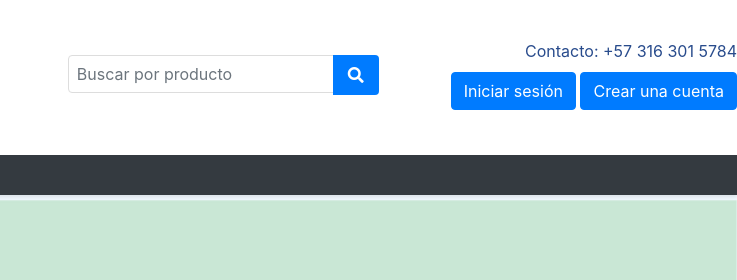
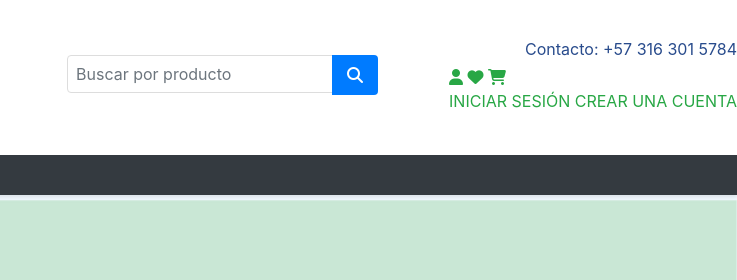
Before and after one commit to Octaviusb/dentaleshop, a website: page public/views/index.html in a window 1280 px wide. Shown: the top 280 px of the page, 543-1280 px from the left. Drawn offline with nearby package versions, Linux system fonts and the light colour scheme; files that its build step writes are made by us from their sources; files whose address does not match are found by name.

Commit message:
Update index.html

```diff
--- a/public/views/index.html
+++ b/public/views/index.html
@@ -16,6 +16,8 @@
 
     <!-- Font Awesome -->
     <link href="https://cdnjs.cloudflare.com/ajax/libs/font-awesome/5.15.4/css/all.min.css" rel="stylesheet">
+    <link rel="stylesheet" href="https://cdnjs.cloudflare.com/ajax/libs/font-awesome/6.4.2/css/all.min.css">
+
 
     <!-- Bootstrap -->
     <link href="https://cdn.jsdelivr.net/npm/bootstrap@4.6.2/dist/css/bootstrap.min.css" rel="stylesheet">
@@ -52,14 +54,16 @@
             <div class="user-info">
                 <p class="mb-1">Contacto: +57 316 301 5784</p>
                 <div id="_desktop_user_info">
-                    <div class="user-info">
-                        <a class="bon-tooltip" href="/perfil" rel="nofollow">
-                            <i class="fl-outicons-user189"></i>
+                    <div class="user-container">
+                        <a href="#" class="user-icon">
+                            <i class="fas fa-user"></i>
+                            <i class="fa-solid fa-heart"></i>
+                            <i class="fa-solid fa-shopping-cart"></i>
                         </a>
-                        <div class="bon-login-popup">
-                            <div class="bon-login-popup-button">
-                                <a class="bon-login btn btn-primary" href="/login" rel="nofollow">Iniciar sesión</a>
-                                <a class="bon-login btn btn-primary" href="/registro" rel="nofollow">Crear una cuenta</a>
+                        <div class="login-popup">
+                            <div class="login-popup-button">
+                                <a class="login-btn" href="/login" rel="nofollow">INICIAR SESIÓN</a>
+                                <a class="login-btn" href="/registro" rel="nofollow">CREAR UNA CUENTA</a>
                             </div>
                         </div>
                     </div>
```
